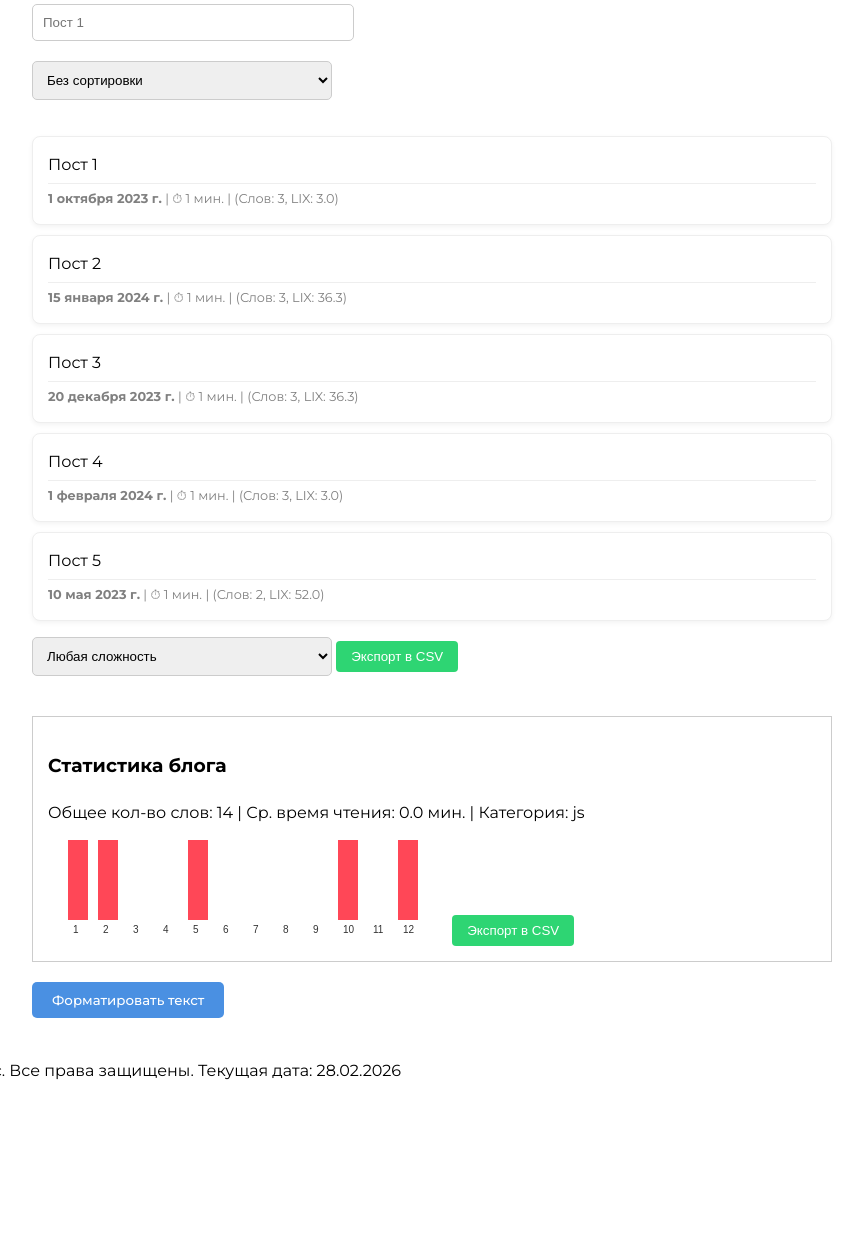
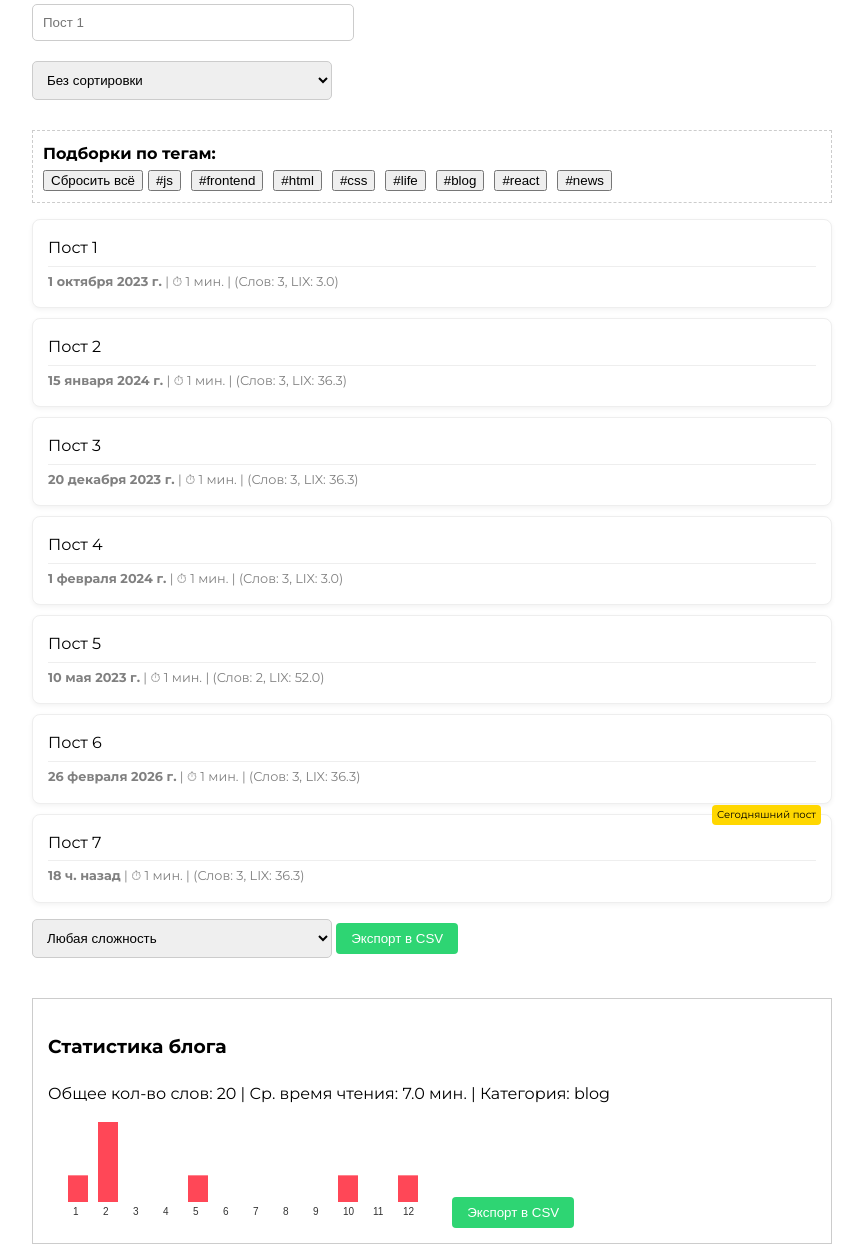
Before and after one commit to YupiSoftwarePunk/Js_Ht2, a plain HTML site: page index.html in a window 1280 px wide. Shown: the part 380-1627 px from the top of the page, without its empty margins (208-1071 px from the left). Before the commit the page ends 1464 px from the top, so only its background shows below. Drawn offline with Linux system fonts and the light colour scheme.

Commit message:
finished 3rd and 4th task

```diff
--- a/css/style.css
+++ b/css/style.css
@@ -184,3 +184,23 @@ mark { background: yellow; padding: 0 2px; }
 }
 .diff-before { background: #ffeef0; border-left: 4px solid #ff4757; }
 .diff-after { background: #e6ffed; border-left: 4px solid #2ed573; }
+
+
+.today-post {
+    border: 2px solid #ffd700;
+    background-color: #fff9e6;
+    padding: 10px;
+    border-radius: 8px;
+    position: relative;
+}
+
+.today-post::after {
+    content: "Сегодняшний пост";
+    position: absolute;
+    top: -10px;
+    right: 10px;
+    background: #ffd700;
+    font-size: 10px;
+    padding: 2px 5px;
+    border-radius: 4px;
+}
--- a/index.html
+++ b/index.html
@@ -8,6 +8,9 @@
         <link href="https://fonts.googleapis.com/css2?family=Montserrat:wght@200;300;400;500;700&display=swap" rel="stylesheet">
         <script src="js/main.js" defer></script>
         <script src="js/navigation.js" defer></script>
+        <script src="js/text-formatter.js"></script>
+        <script src="js/tests.js"></script>
+        <script src="js/collections.js"></script>
     </head>
 
     <body>
@@ -38,6 +41,11 @@
                 <option value="date">По дате (сначала новые)</option>
                 <option value="views">По просмотрам</option>
             </select>
+
+            <div id="tag-cloud" style="margin: 10px 0; padding: 10px; border: 1px dashed #ccc;">
+                <strong>Подборки по тегам:</strong>
+                <div id="tags-container"></div>
+            </div>
 
             <ul id="post-list">
                 <li data-date="2023-10-01" data-views="150" data-tags="js, frontend" data-content="Текст о формах">
@@ -84,6 +92,23 @@
                         <span class="stats-details"></span>
                     </div>
                 </li>
+
+                <li data-date="2026-2-26" data-views="50" data-tags="life, blog" data-content="Мои мысли сегодня">
+                    <span class="post-title">Пост 6</span>
+                    <div class="post-stats-node" style="font-size: 0.8em; color: gray;">
+                        <span class="stats-date"></span> |
+                        <span class="stats-read-time"></span> |
+                        <span class="stats-details"></span>
+                    </div>
+                </li>
+                <li data-date="2026-2-28" data-views="50" data-tags="life, blog" data-content="Мои мысли сегодня">
+                    <span class="post-title">Пост 7</span>
+                    <div class="post-stats-node" style="font-size: 0.8em; color: gray;">
+                        <span class="stats-date"></span> |
+                        <span class="stats-read-time"></span> |
+                        <span class="stats-details"></span>
+                    </div>
+                </li>
             </ul>
             <p id="no-results" style="display: none; color: red;">По вашему запросу ничего не найдено</p>
 
--- /dev/null
+++ b/js/collections.js
@@ -0,0 +1,38 @@
+document.addEventListener('DOMContentLoaded', () => {
+    const postList = document.getElementById('post-list');
+    const posts = Array.from(postList.querySelectorAll('li'));
+    const tagsContainer = document.getElementById('tags-container');
+
+    const allTags = new Set();
+    posts.forEach(post => {
+        const tags = post.dataset.tags.split(',').map(tag => tag.trim());
+        tags.forEach(tag => allTags.add(tag));
+    });
+
+    allTags.forEach(tag => {
+        const btn = document.createElement('button');
+        btn.textContent = `#${tag}`;
+        btn.style.margin = "0 5px";
+        btn.style.cursor = "pointer";
+
+        btn.onclick = () => filterByTag(tag);
+        tagsContainer.appendChild(btn);
+    });
+
+    const resetBtn = document.createElement('button');
+    resetBtn.textContent = "Сбросить всё";
+    resetBtn.onclick = () => posts.forEach(p => p.style.display = 'block');
+    tagsContainer.prepend(resetBtn);
+
+    function filterByTag(selectedTag) {
+        posts.forEach(post => {
+            const postTags = post.dataset.tags.split(',').map(tag => tag.trim());
+            if (postTags.includes(selectedTag)) {
+                post.style.display = 'block';
+                post.style.borderLeft = "4px solid #007bff";
+            } else {
+                post.style.display = 'none';
+            }
+        });
+    }
+});
--- a/js/main.js
+++ b/js/main.js
@@ -37,4 +37,12 @@ window.onload = function ()
     highlightActiveLink();
 
     FilterPosts();
+
+    setTimeout(() => {
+        if (typeof TextFormatter !== 'undefined' && TextFormatter.HighlightTodayPosts) {
+            TextFormatter.HighlightTodayPosts();
+        } else {
+            console.error("Критическая ошибка: TextFormatter не определен!");
+        }
+    }, 100);
 };
--- a/js/navigation.js
+++ b/js/navigation.js
@@ -213,8 +213,13 @@ function drawChart(visiblePosts) {
 function updateBlogStats(visiblePosts, container) {
     if (!container) return;
 
+    const totalReadTime = visiblePosts.reduce((sum, post) => {
+    return sum + (post.stats.readTime || 0);
+    }, 0);
+
     const totalWords = visiblePosts.reduce((acc, p) => acc + p.stats.words, 0);
-    const avgReadTime = visiblePosts.length ? (totalWords / (visiblePosts.length * 200)).toFixed(1) : 0;
+    // const avgReadTime = visiblePosts.length ? (totalWords / (visiblePosts.length * 200)).toFixed(1) : 0;
+        const avgReadTime = totalReadTime.toFixed(1);
 
     const tagsMap = {};
     visiblePosts.forEach(p => {
--- a/js/text-formatter.js
+++ b/js/text-formatter.js
@@ -54,6 +54,28 @@ const TextFormatter = {
 
         pre.append(codeElement);
         return pre;
+    },
+
+    HighlightTodayPosts: () => {
+        const now = new Date();
+        const year = now.getFullYear();
+        const month = now.getMonth() + 1;
+        const day = now.getDate();
+
+
+        const todayString = `${year}-${month}-${day}`;
+
+        const todayPosts = document.querySelectorAll(`li[data-date="${todayString}"]`);
+
+        if (todayPosts.length > 0) {
+            todayPosts.forEach(post => {
+                post.classList.add('today-post');
+            });
+            console.log(`Подсвечено постов за сегодня: ${todayPosts.length}`);
+        }
+        else {
+            console.log("Сегодняшних постов не найдено для даты: " + todayString);
+        }
     },
 
     createSanitizer: () => {
--- /dev/null
+++ b/stats.csv
@@ -0,0 +1,6 @@
+Title,Date,Words
+"Пост 1",01.10.2023,3
+"Пост 2",15.01.2024,3
+"Пост 3",20.12.2023,3
+"Пост 4",01.02.2024,3
+"Пост 5",10.05.2023,2
```
Also changed, not shown: js/tests.js (line endings or trailing spaces).
